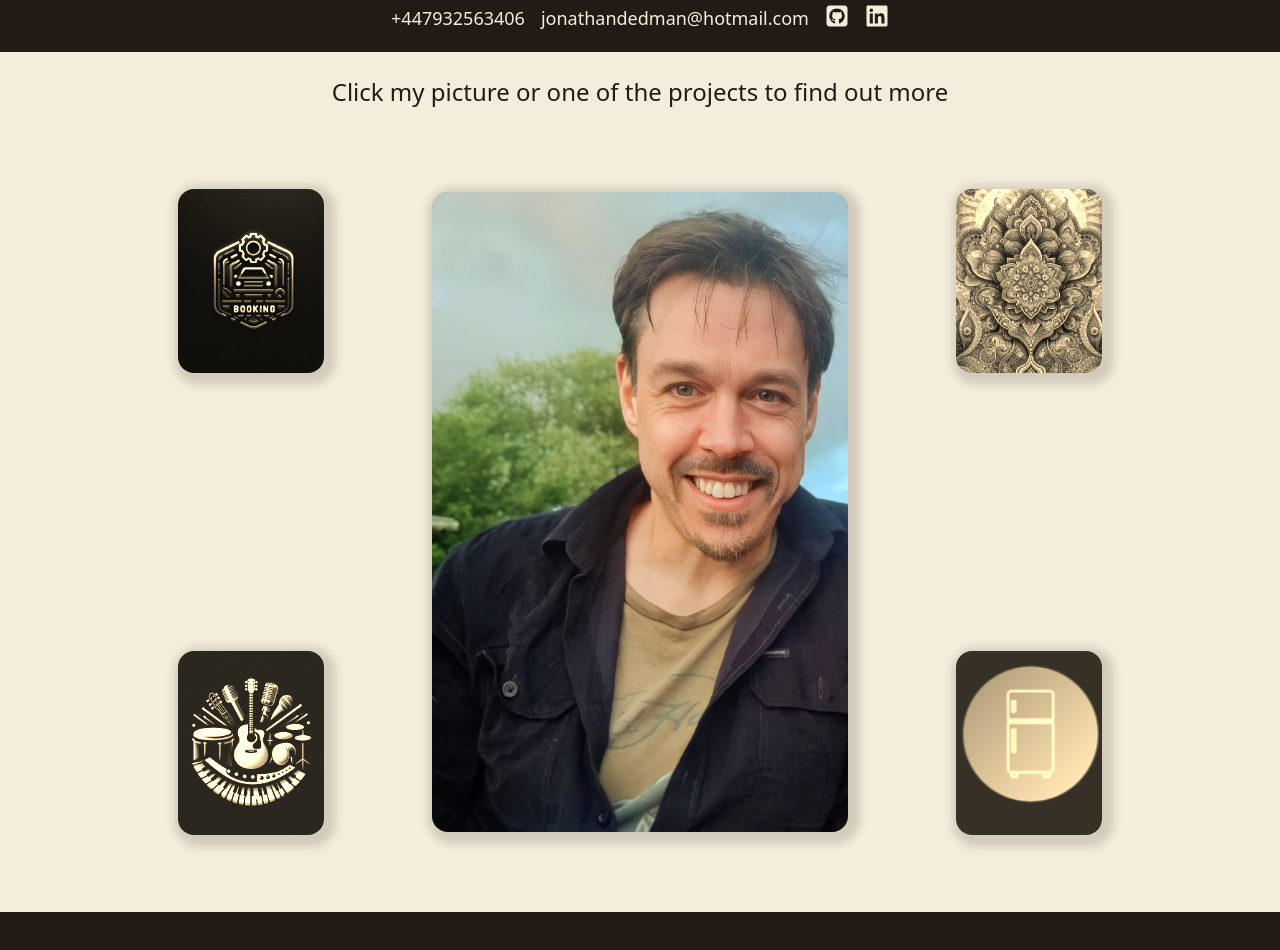
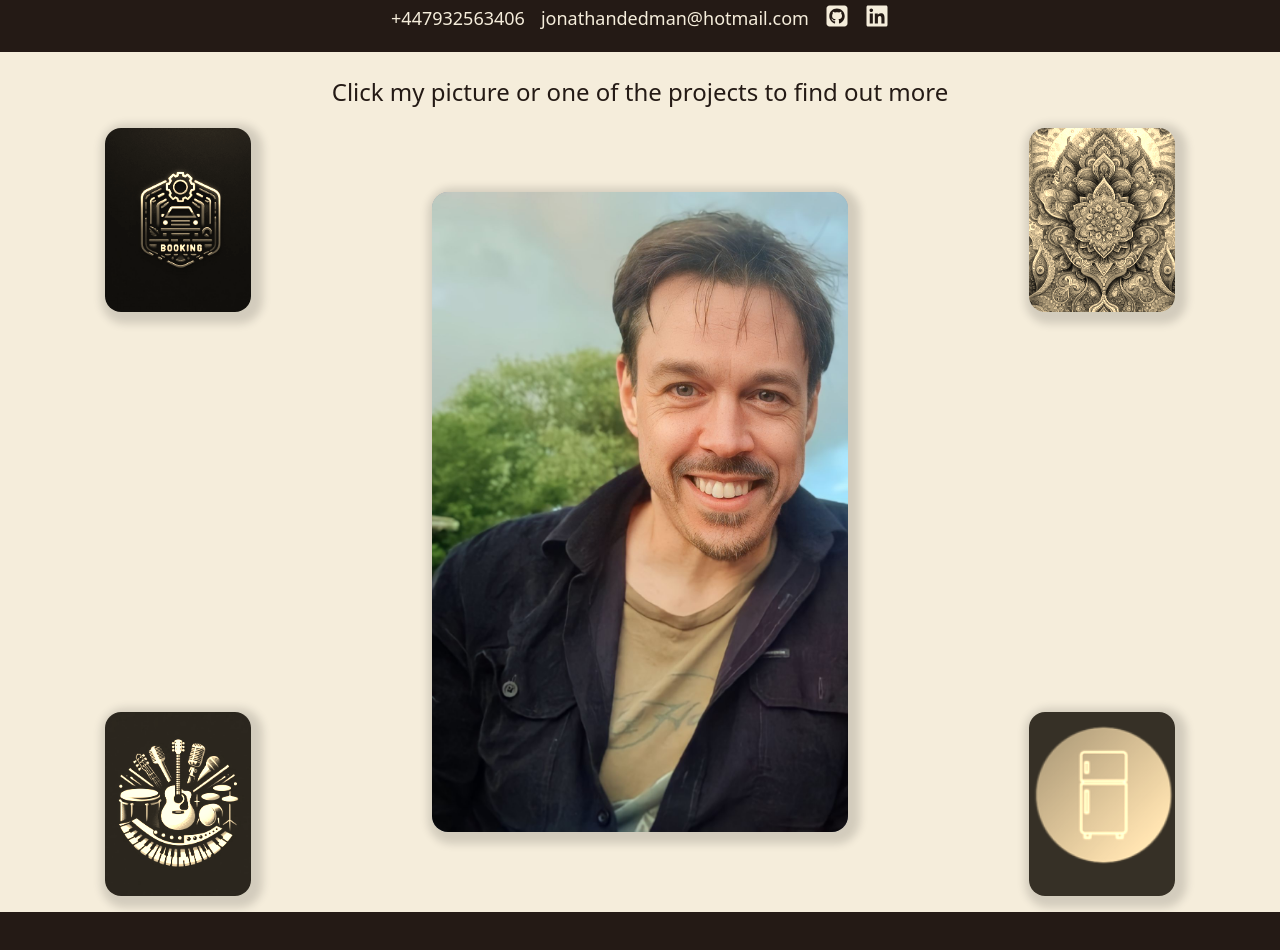
Before and after one commit to jondedman/portfolio, a React (Vite) app: page / in a window 1280 px wide. Shown: the part 80-1030 px from the top of the page. Built offline with nearby package versions, Linux system fonts and the light colour scheme; no server answers.

Commit message:
adjust breakpoints for small, medium and large screens in portrait and landscape

```diff
--- a/src/CV/CV.jsx
+++ b/src/CV/CV.jsx
@@ -9,7 +9,7 @@ function Cv() {
 	};
 
 	return (
-		<div className="overflow-auto h-full p-6" onClick={handleClick}>
+		<div className="overflow-auto h-full p-4" onClick={handleClick}>
 			<h1 className="mb-4 font-bold">CV</h1>
 			<div>
 				<a
@@ -23,7 +23,7 @@ function Cv() {
 			</div>
 
 			<h2 className="text-left my-2 font-bold">Contact</h2>
-			<div className="md:h-1/3 border border-1 rounded-lg mb-4 h-2/3">
+			<div className="border border-1 rounded-lg mb-4 h-2/3 lg:h-1/3 ">
 				<ContactMe />
 			</div>
 
--- a/src/CV/PayAndPlay.jsx
+++ b/src/CV/PayAndPlay.jsx
@@ -112,7 +112,7 @@ function PayAndPlay() {
 						<h2 className="font-bold my-2">Challenges</h2>
 						{openSection === "Challenges" && (
 							<p>
-								This was the first big projecg i had ever worked no and so there
+								This was the first big project i had ever worked on and so there
 								were numerous challenges. The biggest challenge was the
 								integration of the Google places API. Also, getting used to the
 								Agile methodology was a challenge. I had to learn to work in a
--- a/src/ContactMe.jsx
+++ b/src/ContactMe.jsx
@@ -31,7 +31,7 @@ export const ContactMe = () => {
 	return (
 		<div>
 			<form ref={form} onSubmit={sendEmail} className="my-4 h-2/3  ">
-				<div className="md:flex md:justify-start md:m-2">
+				<div className=" sm:text-sm lg:flex sm:justify-start sm:m-2">
 					<label className="m-1">Name:</label>
 					<input
 						type="text"
@@ -52,7 +52,7 @@ export const ContactMe = () => {
 						className="text-black m-2 rounded-lg w-full h-full"
 					/>
 				</div>
-				<button className="border border-1 p-2 text-bold text-sm md:border-2 md:text-md rounded-lg mt-2 transition duration-500 ease-in-out transform hover:scale-110 hover:bg-blue-300 hover:text-white hover:font-bold hover:underline hover:active:bg-blue-500 hover:active:text-white hover:active:font-bold hover:active:underline">
+				<button className="border border-1 p-2 text-bold text-sm rounded-lg md:mt-2 transition duration-500 ease-in-out transform hover:scale-110 hover:bg-blue-300 hover:text-white hover:font-bold hover:underline hover:active:bg-blue-500 hover:active:text-white hover:active:font-bold hover:active:underline">
 					<input type="submit" value="Send" />
 				</button>
 			</form>
--- a/src/GameBoardCenter.jsx
+++ b/src/GameBoardCenter.jsx
@@ -49,7 +49,7 @@ function GameBoardCenter({ isFlipped, backContent }) {
 	return (
 		<div
 			// onClick={handleChildClick}
-			className={`sm:col-start-2 sm:row-start-1 sm:col-span-2 sm:row-span-3 sm:h-full sm:w-5/6 sm:mx-auto sm:my-auto h-full w-full row-start-2 row-span-2 col-span-4 flip-card ${
+			className={`sm:col-start-2 sm:row-start-1 sm:col-span-2 sm:row-span-3 w-full h-full md:w-5/6 sm:mx-auto sm:my-auto row-start-2 row-span-2 col-span-4 flip-card ${
 				isFlipped ? "flipped" : ""
 			}`}
 		>
--- a/src/Gameboard.jsx
+++ b/src/Gameboard.jsx
@@ -19,7 +19,7 @@ function GameBoard() {
 	};
 	return (
 		<div className="grid grid-cols-4 grid-rows-3 gap-4 py-4 px-8 border-1 border-black h-screen w-full bg-background-color gap-2">
-			<div className="sm:col-start-4 sm:row-start-1 sm:col-span-1 sm:row-span-1 sm:h-full sm:w-full flex sm:justify-start sm:items-end justify-start items-center ">
+			<div className="sm:col-start-4 sm:row-start-1 sm:col-span-1 sm:row-span-1 sm:h-full sm:w-full flex sm:justify-center sm:items-start justify-start items-center ">
 				<div
 					className="sm:h-3/4 sm:w-1/2 w-full h-1/2 mx-0"
 					onClick={(event) => handleClick(event)}
@@ -33,7 +33,7 @@ function GameBoard() {
 				</div>
 			</div>
 
-			<div className="sm:col-start-1 sm:row-start-1 sm:col-span-1 sm:row-span-1 sm:h-full sm:w-full flex sm:justify-end sm:items-end justify-start items-center">
+			<div className="sm:col-start-1 sm:row-start-1 sm:col-span-1 sm:row-span-1 md:h-full sm:w-full flex sm:justify-center sm:items-start justify-start items-center">
 				<div
 					onClick={(event) => handleClick(event)}
 					className="sm:h-3/4 sm:w-1/2 w-full h-1/2 mx-0"
@@ -47,7 +47,7 @@ function GameBoard() {
 				</div>
 			</div>
 
-			<div className="sm:col-start-1 sm:row-start-3 sm:col-span-1 sm:row-span-1 sm:h-full sm:w-full flex sm:justify-end sm:items-start col-start-2 row-start-1 justify-end items-center">
+			<div className="sm:col-start-1 sm:row-start-3 sm:col-span-1 sm:row-span-1 sm:h-full sm:w-full flex sm:justify-center sm:items-end col-start-2 row-start-1 justify-end items-center">
 				<div
 					onClick={(event) => handleClick(event)}
 					className="sm:h-3/4 sm:w-1/2 w-full h-1/2 mx-0"
@@ -61,7 +61,7 @@ function GameBoard() {
 				</div>
 			</div>
 
-			<div className="sm:col-start-4 sm:row-start-3 sm:col-span-1 sm:row-span-1 sm:h-full sm:w-full flex sm:justify-start sm:items-start col-start-3 row-start-1 justify-end items-center">
+			<div className="sm:col-start-4 sm:row-start-3 sm:col-span-1 sm:row-span-1 sm:h-full sm:w-full flex sm:justify-center sm:items-end col-start-3 row-start-1 justify-end items-center">
 				<div
 					className="sm:h-3/4 sm:w-1/2 w-full h-1/2 mx-0"
 					onClick={(event) => handleClick(event)}
@@ -77,7 +77,7 @@ function GameBoard() {
 			<div
 				onClick={(event) => handleClick(event)}
 				data-content="cv"
-				className="sm:col-start-2 sm:row-start-1 sm:col-span-2 sm:row-span-3 sm:h-5/6 sm:w-5/6 sm:mx-auto sm:my-auto h-full w-full row-start-2 row-span-2 col-span-4 flip-card"
+				className="sm:col-start-2 sm:row-start-1 sm:col-span-2 sm:row-span-3 h-full w-full lg:h-5/6 lg:w-5/6 sm:mx-auto sm:my-auto row-start-2 row-span-2 col-span-4 flip-card"
 				// onClick={(event) => handleClick(event)}
 				// onMouseDown={() => handleClick("cv")}
 				// onTouchStart={() => handleClick("cv")}
```
